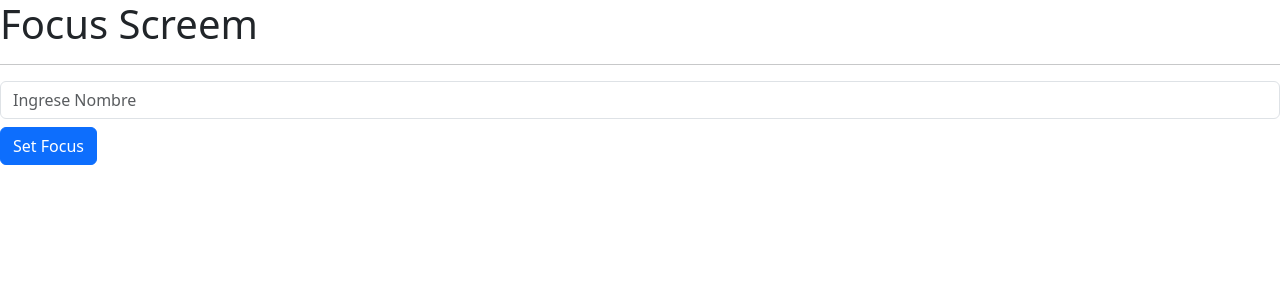
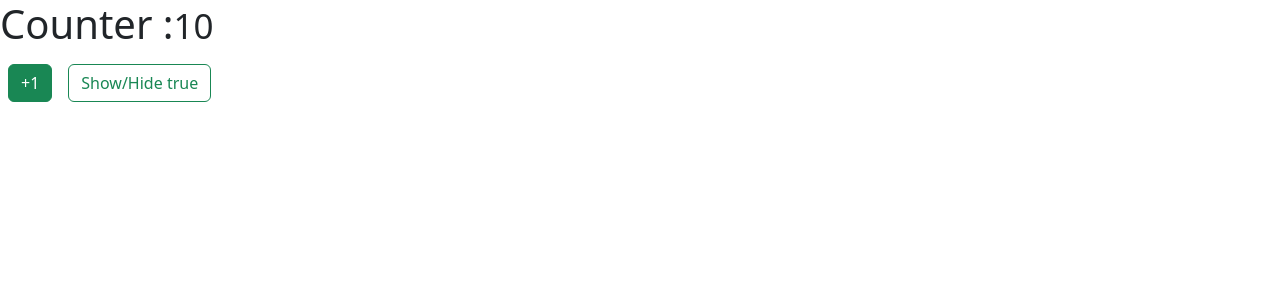
Before and after one commit to saulsistemas/CURSO-REACT, a React (Vite) app: page / in a window 1280 px wide. Shown: the top 300 px of the page. Built offline with nearby package versions, Linux system fonts and the light colour scheme.

Commit message:
05 metodo Memo

```diff
--- /dev/null
+++ b/src/05-useLayoutEffect/Layout.jsx
@@ -0,0 +1,51 @@
+import React from 'react'
+import { useFetch } from '../hooks/useFetch'
+import { useCounter } from '../hooks/useCounter';
+import { LoadingMessage } from '../03-examples/LoadingMessage';
+import { PokemonCard } from '../03-examples/PokemonCard';
+
+export const Layout = () => {
+
+    const {counter,increment,decrement} = useCounter(1)
+    const { data, hasError, isLoading } = useFetch('https://pokeapi.co/api/v2/pokemon/'+counter);
+
+    return (
+        <>
+
+            <h1>Informacion del pokemon</h1>
+            <hr />
+            {
+                isLoading
+                ? <LoadingMessage/>
+                : <PokemonCard
+                    id= {counter}
+                    name={data.name}
+                    sprites={[
+                        data.sprites.front_default,
+                        data.sprites.front_shiny,
+                        data.sprites.back_default,
+                        data.sprites.back_shiny,
+                    ]}
+                    />
+            }
+            <h3>{ data?.name }</h3>
+
+<button
+    className='btn btn-primary'
+    onClick={ ()=> counter>1?decrement():null}
+    >
+    Anterior
+</button>
+
+<button
+    className='btn btn-primary m-2'
+    onClick={()=>increment()}
+    >
+    Anterior
+</button>
+
+            <pre>{JSON.stringify(data,null,2)}</pre>
+
+        </>
+    )
+}
--- /dev/null
+++ b/src/06-memos/Memorize.jsx
@@ -0,0 +1,29 @@
+import React, { useState } from 'react'
+import { useCounter } from '../hooks/useCounter'
+import { Small } from './Small';
+
+export const Memorize = () => {
+    const { counter, increment } = useCounter();
+    const[show,setShow]=useState(true)
+    return (
+        <>
+            <h1>Counter :
+                <Small value={counter}/>
+            </h1>
+
+            <button
+                className='btn btn-success m-2'
+                onClick={() => increment()}
+            >
+                +1
+            </button>
+            <button
+                className='btn btn-outline-success m-2'
+                onClick={ ()=>setShow(!show) }
+            >
+                Show/Hide {JSON.stringify(show)}
+            </button>
+
+        </>
+    )
+}
--- /dev/null
+++ b/src/06-memos/Small.jsx
@@ -0,0 +1,9 @@
+//import {memo} from 'react'
+import React from 'react'
+
+export const Small = React.memo( ({value}) => {
+    console.log(':(');
+  return (
+    <small>{value}</small>
+  )
+})
--- a/src/main.jsx
+++ b/src/main.jsx
@@ -6,11 +6,13 @@ import ReactDOM from 'react-dom/client'
 //import { SimpleForm } from './02-useEffect/SimpleForm'
 //import { FormWithCustomHook } from './02-useEffect/FormWithCustomHook'
 //import { MultipleCustomHooks } from './03-examples/MultipleCustomHooks'
-import { FocusScreen } from './04-useRef/FocusScreen'
+//import { FocusScreen } from './04-useRef/FocusScreen'
+//import { Layout } from './05-useLayoutEffect/Layout'
+import { Memorize } from './06-memos/Memorize'
 
 
 ReactDOM.createRoot(document.getElementById('root')).render(
-  <React.StrictMode>
-    <FocusScreen/>
-  </React.StrictMode>,
+  //<React.StrictMode>
+    <Memorize/>
+  //</React.StrictMode>,
 )
```
Also changed, not shown: src/03-examples/Quote.jsx (added, +12 -0 lines).
